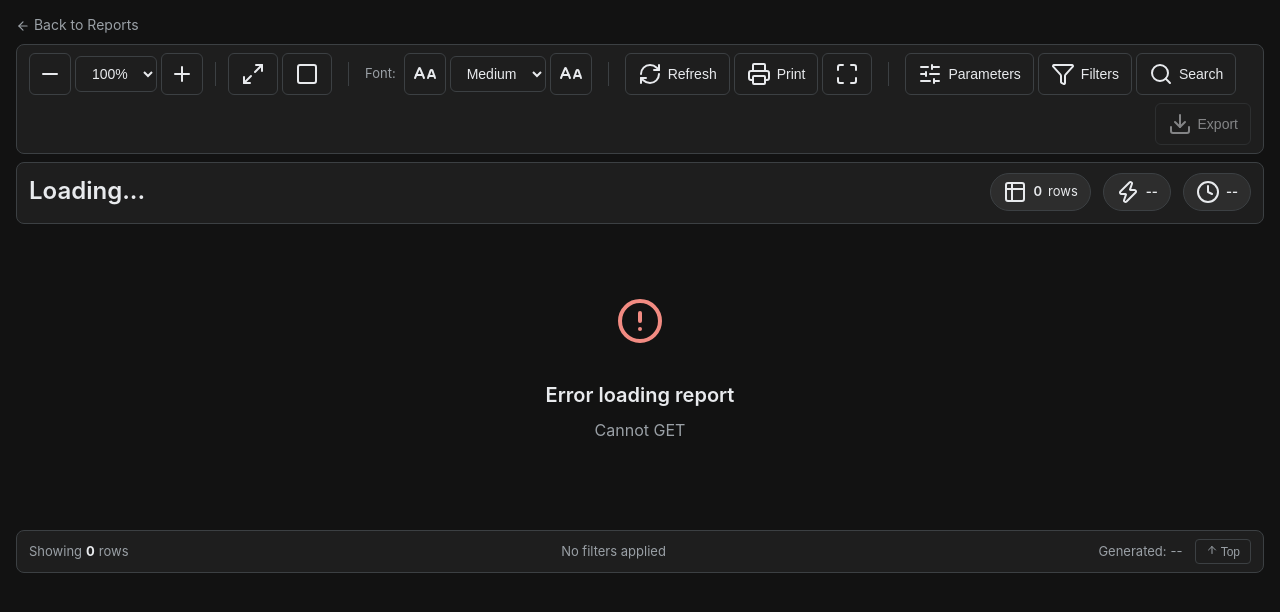
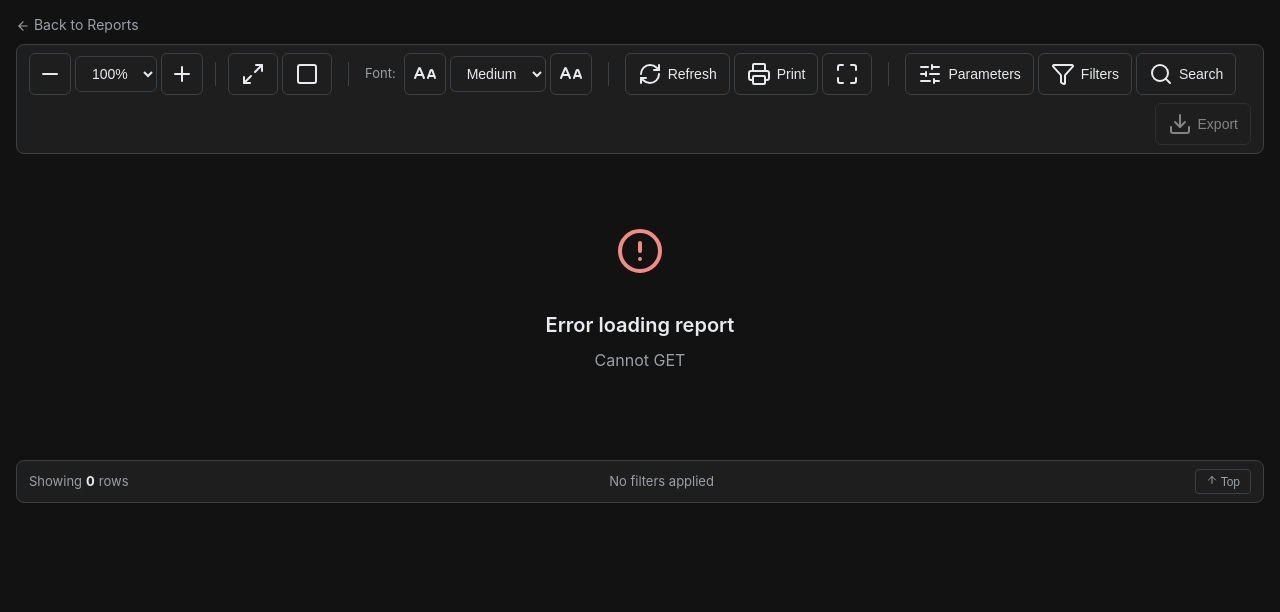
Before and after one commit to ruolez/ssrs-reports, a Flask app: page /viewer/1 in a window 1280 px wide. Shown: the part 64-676 px from the top of the page. Run offline with Flask 3, Linux system fonts and the light colour scheme.

Commit message:
style: Simplify report viewer UI
- Remove report header section (name, rows, speed, time)
- Data sources panel now collapsed by default
- Filtering now shows "X of Y rows" format
- Simplified status bar

🤖 Generated with [Claude Code](https://claude.com/claude-code)

Co-Authored-By: Claude Opus 4.5 <noreply@anthropic.com>

```diff
--- a/app/static/js/viewer.js
+++ b/app/static/js/viewer.js
@@ -328,6 +328,7 @@ class ColumnFilters {
 
         const rows = tbody.querySelectorAll('tr:not(.filter-row)');
         let visibleCount = 0;
+        const totalCount = rows.length;
 
         rows.forEach(row => {
             const cells = row.querySelectorAll('td');
@@ -348,10 +349,13 @@ class ColumnFilters {
             if (visible) visibleCount++;
         });
 
-        // Update status
-        const filteredCount = rows.length - visibleCount;
-        document.getElementById('statusFilteredCount').textContent = filteredCount;
-        document.getElementById('statusFiltered').style.display = filteredCount > 0 ? 'inline' : 'none';
+        // Update status bar with filtering info
+        const statusRowInfo = document.getElementById('statusRowInfo');
+        if (visibleCount < totalCount) {
+            statusRowInfo.innerHTML = `Showing <strong>${visibleCount.toLocaleString()}</strong> of <strong>${totalCount.toLocaleString()}</strong> rows`;
+        } else {
+            statusRowInfo.innerHTML = `Showing <strong>${totalCount.toLocaleString()}</strong> rows`;
+        }
     }
 
     updateBadge() {
@@ -817,8 +821,7 @@ async function loadReport() {
         datasourceStatus = data.datasource_status || [];
         availableConnections = data.connections || [];
 
-        // Update title
-        document.getElementById('reportTitle').textContent = reportData.display_name;
+        // Update page title
         document.title = `${reportData.display_name} - RDL Report Viewer`;
 
         // Render data source panel
@@ -1028,19 +1031,9 @@ function initializeTableFeatures() {
 }
 
 function updateMetadata(rowCount, execTime) {
-    // Update header badges
-    document.querySelector('#metaRowCount .meta-badge-value').textContent = rowCount.toLocaleString();
-    document.querySelector('#metaExecTime .meta-badge-value').textContent = execTime < 1000
-        ? `${Math.round(execTime)}ms`
-        : `${(execTime / 1000).toFixed(2)}s`;
-
-    const now = new Date();
-    const timeStr = now.toLocaleTimeString();
-    document.querySelector('#metaTimestamp .meta-badge-value').textContent = timeStr;
-
     // Update status bar
-    document.getElementById('statusRowCount').textContent = rowCount.toLocaleString();
-    document.getElementById('statusTimestamp').textContent = timeStr;
+    const statusRowInfo = document.getElementById('statusRowInfo');
+    statusRowInfo.innerHTML = `Showing <strong>${rowCount.toLocaleString()}</strong> rows`;
 }
 
 // ============== Drillthrough ==============
--- a/app/templates/viewer.html
+++ b/app/templates/viewer.html
@@ -143,7 +143,7 @@
 </div>
 
 <!-- Data Source Status Panel -->
-<div id="datasourcePanel" class="datasource-panel hidden">
+<div id="datasourcePanel" class="datasource-panel hidden collapsed">
     <div class="datasource-panel-header" onclick="toggleDatasourcePanel()">
         <span class="datasource-panel-title">
             <i data-lucide="database" style="width:16px;height:16px;"></i>
@@ -162,28 +162,6 @@
     <!-- Parameters will be inserted here -->
 </div>
 
-<!-- Report Header Section -->
-<div class="report-header-section" id="reportHeaderSection">
-    <div class="report-header-main">
-        <h1 class="report-header-title" id="reportTitle">Loading...</h1>
-        <p class="report-header-description" id="reportDescription"></p>
-    </div>
-    <div class="report-header-meta" id="reportMeta">
-        <span class="meta-badge" id="metaRowCount">
-            <i data-lucide="table-2"></i>
-            <span class="meta-badge-value">0</span> rows
-        </span>
-        <span class="meta-badge" id="metaExecTime">
-            <i data-lucide="zap"></i>
-            <span class="meta-badge-value">--</span>
-        </span>
-        <span class="meta-badge" id="metaTimestamp">
-            <i data-lucide="clock"></i>
-            <span class="meta-badge-value">--</span>
-        </span>
-    </div>
-</div>
-
 <!-- Report Content -->
 <div class="zoom-container" id="zoomContainer">
     <div id="reportContent">
@@ -198,16 +176,12 @@
 <!-- Status Bar -->
 <div class="report-status-bar" id="statusBar">
     <div class="status-left">
-        <span class="status-item">Showing <strong id="statusRowCount">0</strong> rows</span>
-        <span class="status-item" id="statusFiltered" style="display:none;">
-            (<strong id="statusFilteredCount">0</strong> filtered)
-        </span>
+        <span class="status-item" id="statusRowInfo">Showing <strong id="statusRowCount">0</strong> rows</span>
     </div>
     <div class="status-center">
         <span class="status-item" id="statusFilterInfo">No filters applied</span>
     </div>
     <div class="status-right">
-        <span class="status-item">Generated: <span id="statusTimestamp">--</span></span>
         <button class="status-btn" id="scrollTopBtn" title="Scroll to Top">
             <i data-lucide="arrow-up" style="width:12px;height:12px;"></i> Top
         </button>
```
